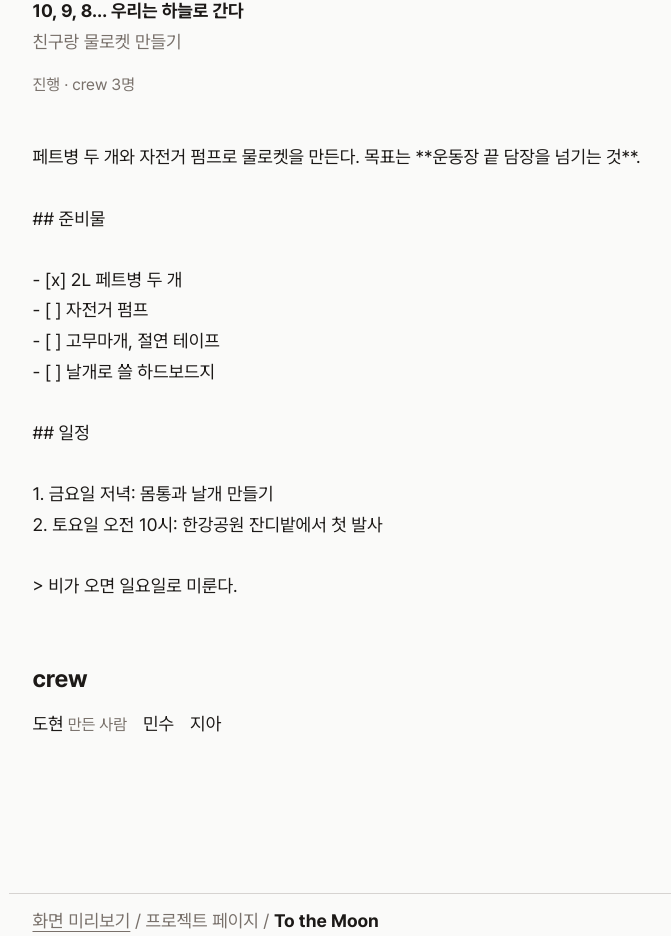
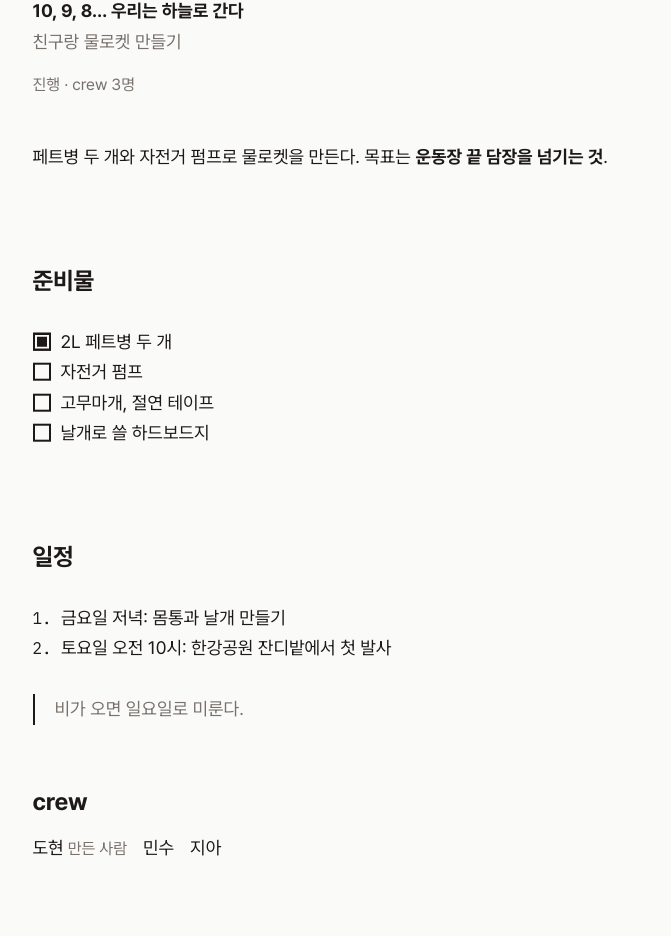
Before and after one commit to kimzeze/caper, a Next.js app: page /preview/caper-page/to-the-moon in a window 1280 px wide. Shown: the part 1097-2033 px from the top of the page, without its empty margins (240-911 px from the left). Built offline with nearby package versions, Linux system fonts and the light colour scheme.

Commit message:
feat(web): 프로젝트 페이지 설명을 마크다운으로 그림

```diff
--- a/src/widgets/caper-detail/ui/caper-detail.tsx
+++ b/src/widgets/caper-detail/ui/caper-detail.tsx
@@ -1,6 +1,7 @@
 import { clsx } from "clsx";
 
 import { type Caper, CAPER_STATUS_LABEL } from "@/entities/caper";
+import Markdown from "@/shared/ui/markdown";
 
 // 사진 아래 내용: 제목 → 슬로건 → 부제 → 상태·crew 수 → 설명 → crew.
 // 제목을 표지 위에 얹었으면 showTitle 을 끄고 여기서는 그리지 않는다.
@@ -38,7 +39,7 @@ export function CaperDetail({
         {CAPER_STATUS_LABEL[caper.status]} · crew {caper.crew.length}명
       </p>
       {caper.description && (
-        <p className="mt-[1.5rlh] whitespace-pre-line">{caper.description}</p>
+        <Markdown className="mt-[1.5rlh]">{caper.description}</Markdown>
       )}
       <section className="mt-[2rlh]">
         <h2>crew</h2>
```
